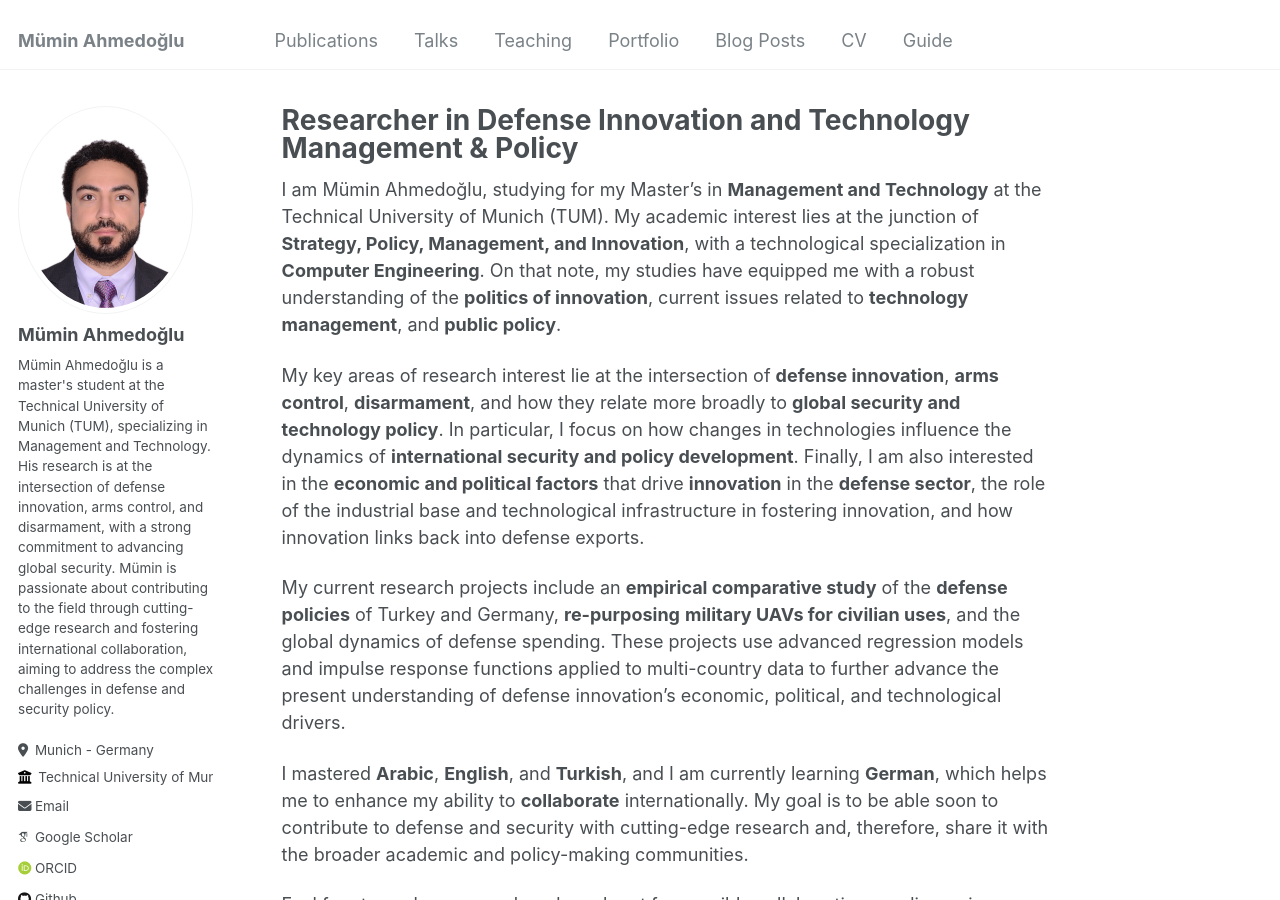
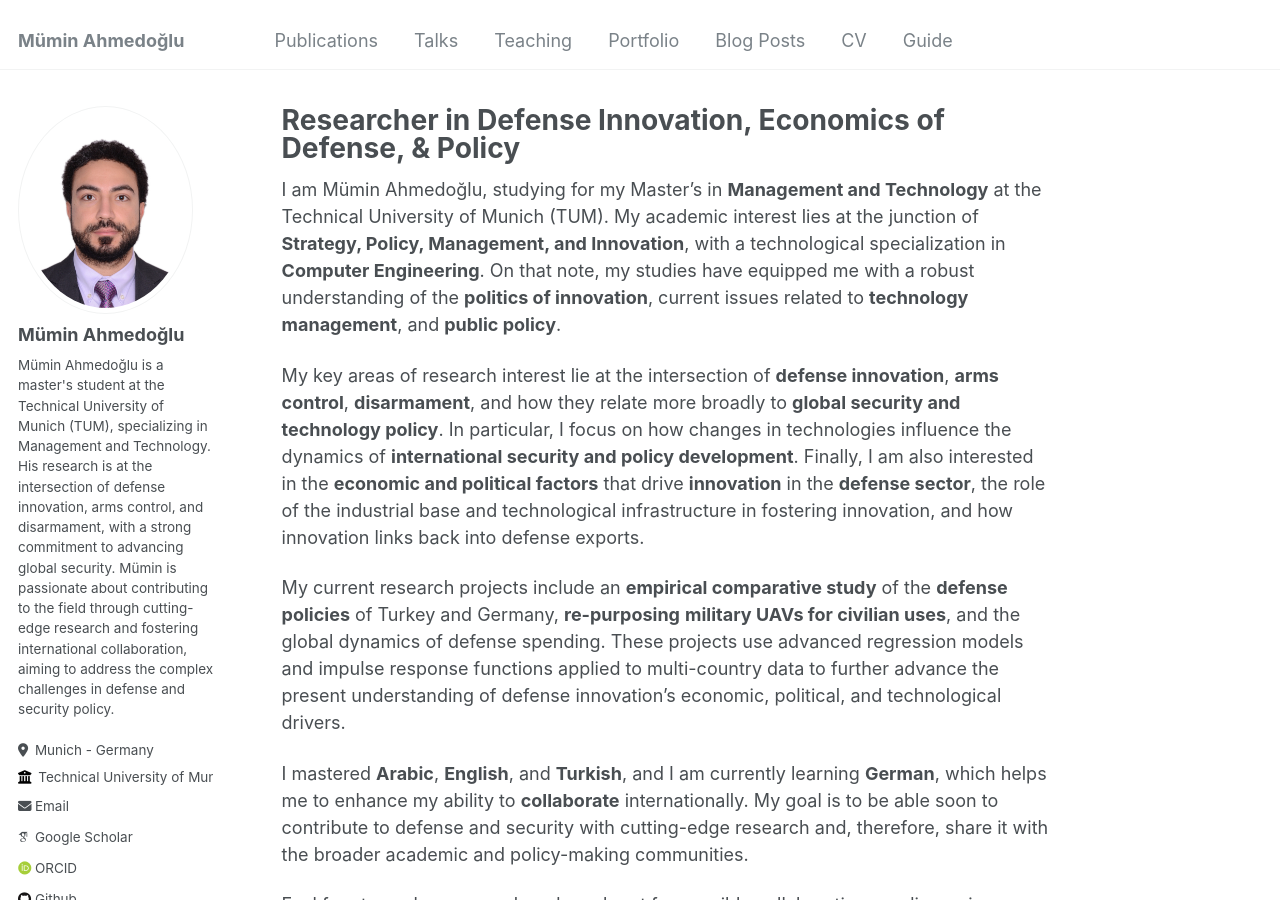
Before and after one commit to ahmedoglu/ahmedoglu.github.io, a Jekyll site: the page built from _pages/about.md, in a window 1280 px wide and 900 px high. Built offline with Jekyll 4.4.1, drawn with Linux system fonts in a browser that asks for light colours; some web fonts are replaced.

Commit message:
Update about.md

```diff
--- a/_pages/about.md
+++ b/_pages/about.md
@@ -1,6 +1,6 @@
 ---
 permalink: /
-title: "Researcher in Defense Innovation and Technology Management & Policy"
+title: "Researcher in Defense Innovation, Economics of Defense, & Policy"
 author_profile: true
 redirect_from:
   - /about/
```
